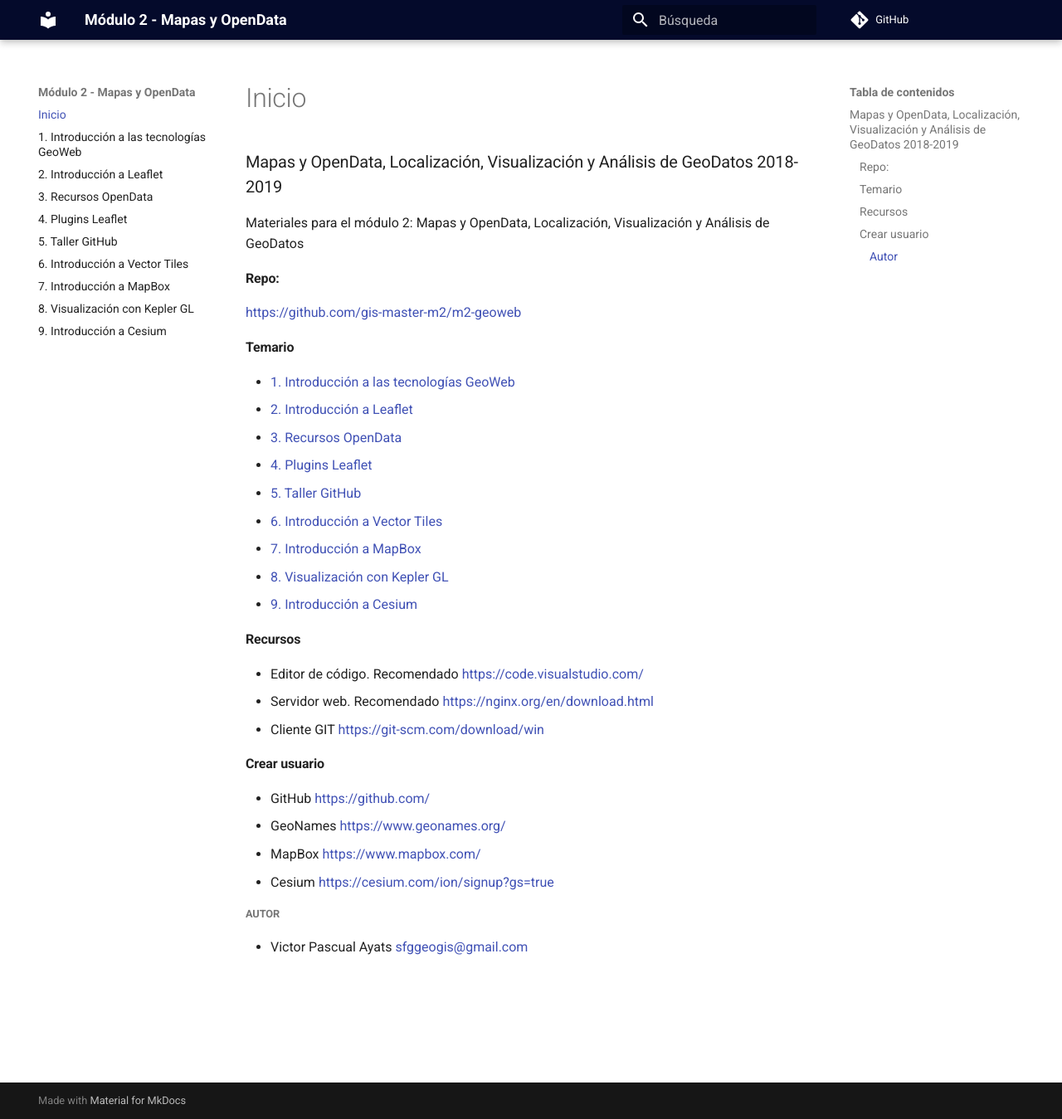
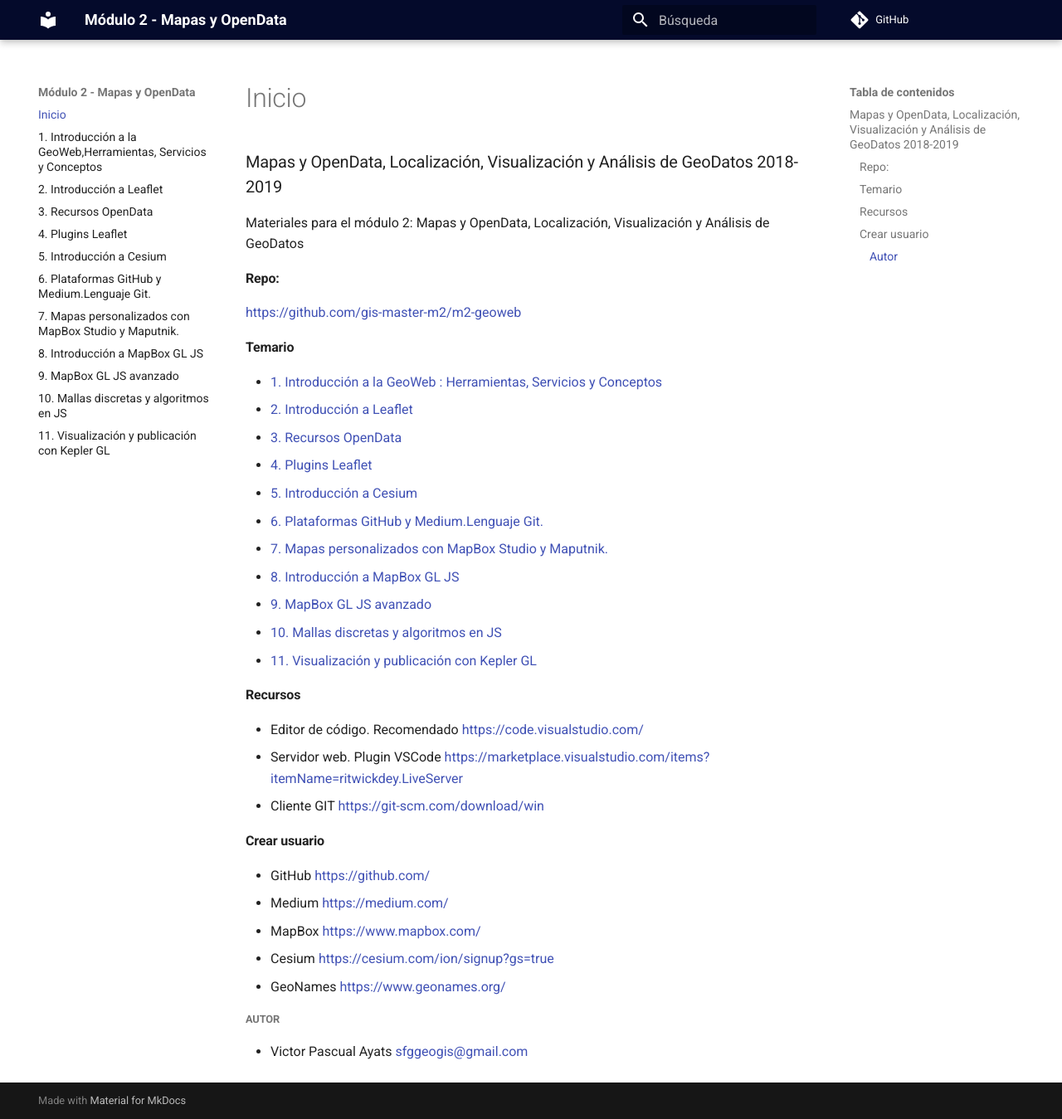
Before and after one commit to thaisfsiq/m2-geoweb, an MkDocs documentation site: the page built from docs/index.md, in a window 1280 px wide and 1349 px high. Shown: the whole window at 83% size. Built offline with MkDocs 1.6.1 and Material for MkDocs 9.7.7, drawn with Linux system fonts in a browser that asks for light colours; comment, search, counter and statistics services are not loaded.

Commit message:
add new index

```diff
--- a/docs/index.md
+++ b/docs/index.md
@@ -7,29 +7,33 @@
 
 #### Temario
 
-* [1. Introducción a las tecnologías GeoWeb](1_introduccion_a_las_tecnologias_geoweb)
+* [1. Introducción a la GeoWeb : Herramientas, Servicios y Conceptos](1_introduccion_a_las_tecnologias_geoweb)
 * [2. Introducción a Leaflet](2_introduccion_a_leaflet)
 * [3. Recursos OpenData](3_recursos_open_data)
 * [4. Plugins Leaflet](4_plugins_leaflet)
-* [5. Taller GitHub](5_taller_github)
-* [6. Introducción a Vector Tiles](6_introduccion_a_vector_tiles)
-* [7. Introducción a MapBox](7_introduccion_a_mapbox)
-* [8. Visualización con Kepler GL](8_visualizacion_con_kepler_gl)
-* [9. Introducción a Cesium](9_introduccion_a_cesium)
+* [5. Introducción a Cesium](5_introduccion_a_cesium)
+* [6. Plataformas GitHub y Medium.Lenguaje Git.](6_taller_github)
+* [7. Mapas personalizados con MapBox Studio y Maputnik.](7_introduccion_a_vector_tiles)
+* [8. Introducción a MapBox GL JS](8_introduccion_a_mapbox)
+* [9. MapBox GL JS avanzado](7_introduccion_a_mapbox)
+* [10. Mallas discretas y algoritmos en JS](7_introduccion_a_mapbox)
+* [11. Visualización y publicación con Kepler GL](8_visualizacion_con_kepler_gl)
+
 
 
 #### Recursos
 
 * Editor de código. Recomendado [https://code.visualstudio.com/](https://code.visualstudio.com/)
-* Servidor web. Recomendado [https://nginx.org/en/download.html](https://nginx.org/en/download.html)
+* Servidor web. Plugin VSCode [https://marketplace.visualstudio.com/items?itemName=ritwickdey.LiveServer](https://marketplace.visualstudio.com/items?itemName=ritwickdey.LiveServer)
 * Cliente GIT [https://git-scm.com/download/win](https://git-scm.com/download/win)
 
 #### Crear usuario
 
 * GitHub [https://github.com/](https://github.com/)
-* GeoNames [https://www.geonames.org/](https://www.geonames.org/)
+* Medium [https://medium.com/](https://medium.com/)
 * MapBox [https://www.mapbox.com/](https://www.mapbox.com/)
 * Cesium  [https://cesium.com/ion/signup?gs=true](https://cesium.com/ion/signup?gs=true)
+* GeoNames [https://www.geonames.org/](https://www.geonames.org/)
 
 
 ##### Autor
--- a/mkdocs.yml
+++ b/mkdocs.yml
@@ -20,15 +20,17 @@
 
 nav:
 - Inicio: index.md
-- 1. Introducción a las tecnologías GeoWeb: 1_introduccion_a_las_tecnologias_geoweb.md
+- 1. Introducción a la GeoWeb,Herramientas, Servicios y Conceptos: 1_introduccion_a_las_tecnologias_geoweb.md
 - 2. Introducción a Leaflet: 2_introduccion_a_leaflet.md
 - 3. Recursos OpenData: 3_recursos_open_data.md
 - 4. Plugins Leaflet: 4_plugins_leaflet.md
-- 5. Taller GitHub: 5_taller_github.md
-- 6. Introducción a Vector Tiles: 6_introduccion_a_vector_tiles.md
-- 7. Introducción a MapBox: 7_introduccion_a_mapbox.md
-- 8. Visualización con Kepler GL: 8_visualizacion_con_kepler_gl.md
-- 9. Introducción a Cesium: 9_introduccion_a_cesium.md
+- 5. Introducción a Cesium: 5_introduccion_a_cesium.md
+- 6. Plataformas GitHub y Medium.Lenguaje Git.: 6_taller_github.md
+- 7. Mapas personalizados con MapBox Studio y Maputnik.: 7_introduccion_a_vector_tiles.md
+- 8. Introducción a MapBox GL JS: 8_introduccion_a_mapbox.md
+- 9. MapBox GL JS avanzado: 7_introduccion_a_mapbox.md
+- 10. Mallas discretas y algoritmos en JS: 7_introduccion_a_mapbox.md
+- 11. Visualización y publicación con Kepler GL: 8_visualizacion_con_kepler_gl.md
 
 
 plugins:
```
